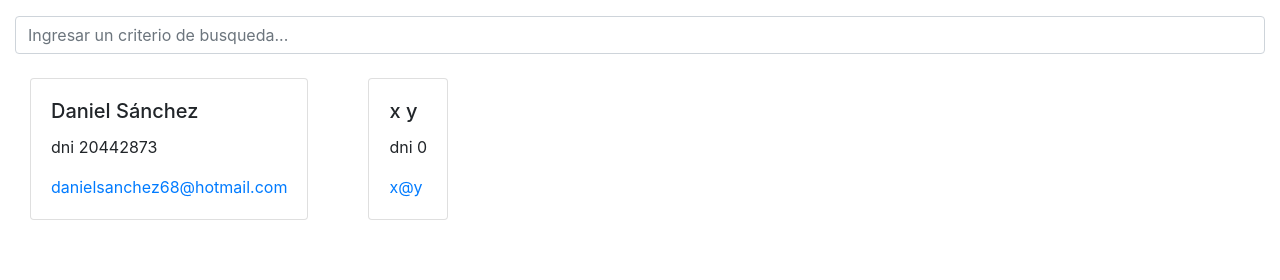
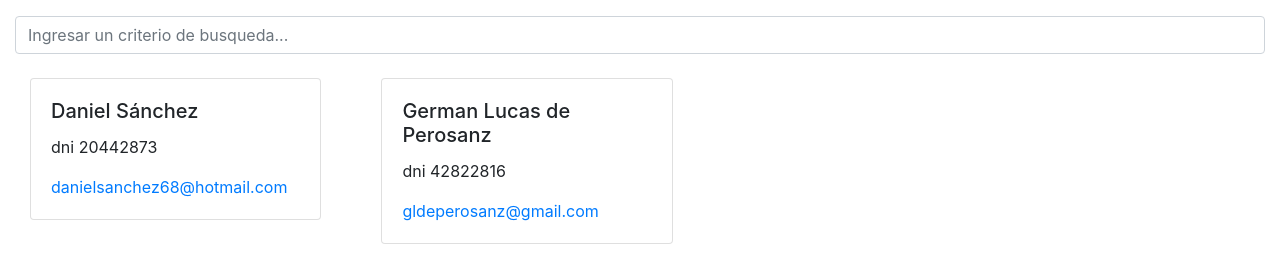
Before and after one commit to germanldeperosanz/Trabajo-practico-1, a plain HTML site: page index.html in a window 1280 px wide. Drawn offline with nearby package versions, Linux system fonts and the light colour scheme.

Commit message:
realizo los cambios pedidos por el profesor

```diff
--- a/index.html
+++ b/index.html
@@ -44,7 +44,7 @@
                 [
                     { nombre: 'Daniel', apellido: 'Sánchez', dni: 20442873, correo: 'danielsanchez68@hotmail.com' },
                     //Agregar aquí nombre, apellido, dni y correo
-                    { nombre: 'x', apellido: 'y', dni: 0, correo: 'x@y' }
+                    { nombre: 'German Lucas', apellido: 'de Perosanz', dni: 42822816, correo: 'gldeperosanz@gmail.com' }
                 ]
         },
         computed: {
```
